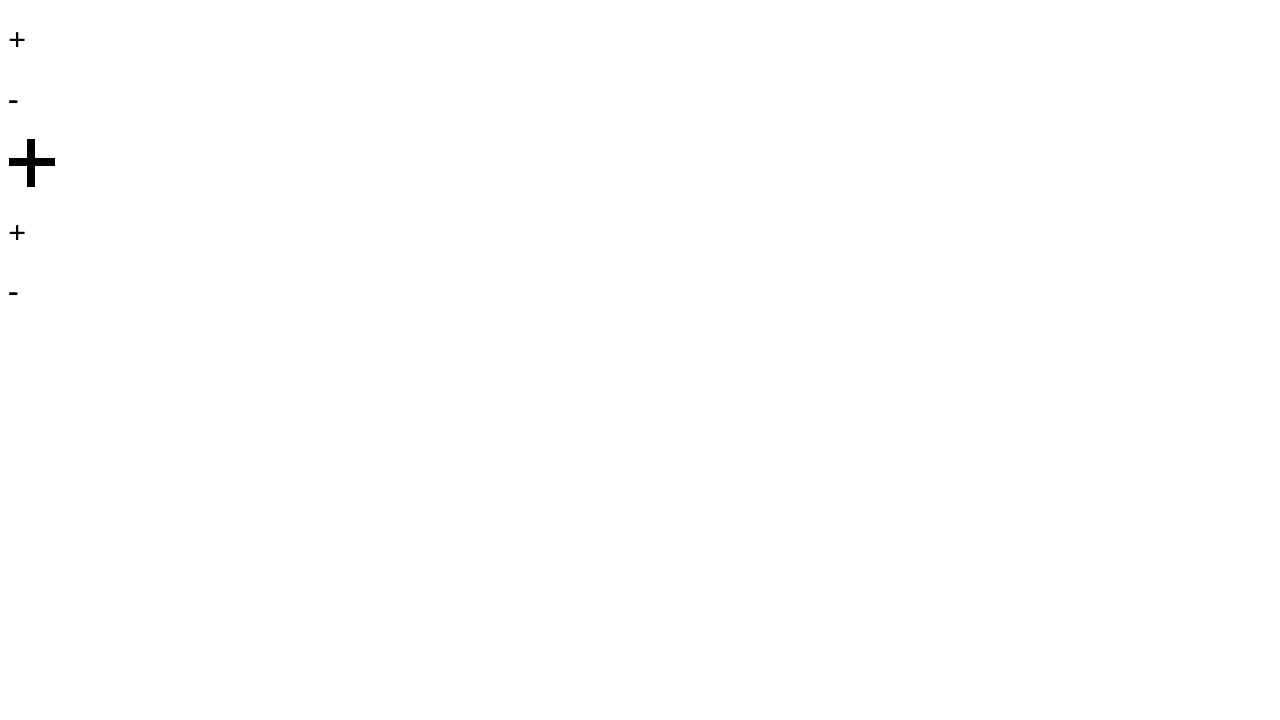
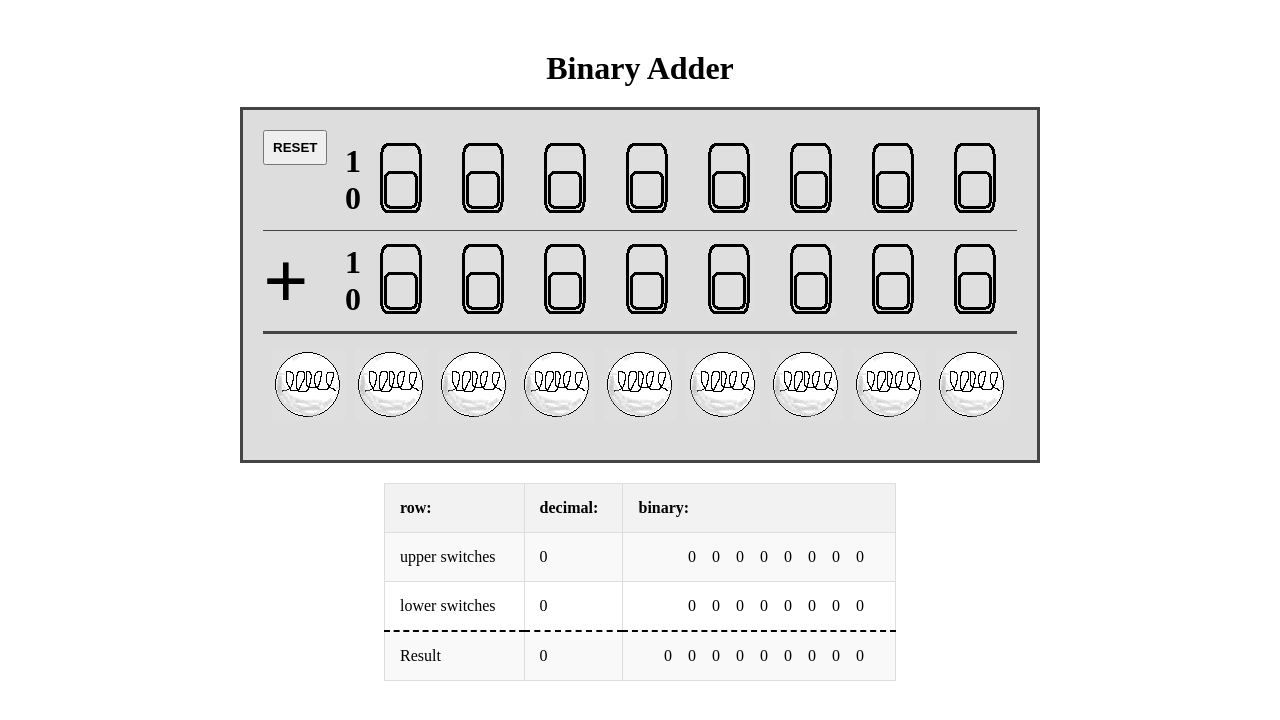
Before and after one commit to oldrickw1/adder, a plain HTML site: page adder.html in a window 1280 px wide. Drawn offline with Linux system fonts and the light colour scheme.

Commit message:
mvp is made

```diff
--- a/adder.html
+++ b/adder.html
@@ -5,31 +5,142 @@
     <meta charset="UTF-8">
     <meta name="viewport" content="width=device-width, initial-scale=1.0">
     <title>Adding with Logic Gates</title>
+    <script src="adder.js" defer></script>
 </head>
 <body>
-    <div class="adder flex">
-        <div class="panel flex">
-            <div class="labels">
+    <h1 id="title">Binary Adder</h1>
+    <div class="adder">
+        <!-- Labels And Switches -->
+        <div class="adder-panel flex flex-col">
 
-            </div>
-            <div class="switches">
-                <div class="plus-minus">
-                    <h1>+</h1>
-                    <h1>-</h1>
+            <!-- Upper Switches -->
+            <div class="upper-switches flex flex-space-between">
+                <div>
+                    <button id="reset">RESET</button>
+                </div>
+                <div class="switches flex flex-row">
+                    <div class="plus-minus flex flex-col">
+                        <h1>1</h1>
+                        <h1>0</h1>
+                    </div>
+                    <div class="switch">
+                        <img src="images/switch_on.png">
+                    </div>
+                    <div class="switch">
+                        <img src="images/switch_off.png">
+                    </div>
+                    <div class="switch">
+                        <img src="images/switch_on.png">
+                    </div>
+                    <div class="switch">
+                        <img src="images/switch_off.png">
+                    </div>
+                    <div class="switch">
+                        <img src="images/switch_off.png">
+                    </div>
+                    <div class="switch">
+                        <img src="images/switch_on.png">
+                    </div>
+                    <div class="switch">
+                        <img src="images/switch_off.png">
+                    </div>
+                    <div class="switch">
+                        <img src="images/switch_off.png">
+                    </div>
                 </div>
             </div>
-            <div class="labels flex flex-row">
-                <img src="images/plus.png" alt="">
-                <div class="plus-minus">
+
+            <!-- Bottom Switches -->
+            <div class="lower-switches flex flex-space-between">
+                <div class="label">
                     <h1>+</h1>
-                    <h1>-</h1>
+                </div>
+                <div class="switches flex flex-row">
+                    <div class="plus-minus flex flex-col">
+                        <h1>1</h1>
+                        <h1>0</h1>
+                    </div>
+                    <div class="switch">
+                        <img src="images/switch_on.png">
+                    </div>
+                    <div class="switch">
+                        <img src="images/switch_off.png">
+                    </div>
+                    <div class="switch">
+                        <img src="images/switch_off.png">
+                    </div>
+                    <div class="switch">
+                        <img src="images/switch_off.png">
+                    </div>
+                    <div class="switch">
+                        <img src="images/switch_off.png">
+                    </div>
+                    <div class="switch">
+                        <img src="images/switch_off.png">
+                    </div>
+                    <div class="switch">
+                        <img src="images/switch_off.png">
+                    </div>
+                    <div class="switch">
+                        <img src="images/switch_off.png">
+                    </div>
                 </div>
             </div>
-            <div class="switches">
-
+        </div>
+        <!-- Light Bulbs -->
+        <div class="lightbulbs flex flex-row">
+            <div class="bulb">
+                <img src="images/bulb_off.png">
             </div>
-
+            <div class="bulb">
+                <img src="images/bulb_off.png">
+            </div>
+            <div class="bulb">
+                <img src="images/bulb_off.png">
+            </div>
+            <div class="bulb">
+                <img src="images/bulb_off.png">
+            </div>
+            <div class="bulb">
+                <img src="images/bulb_off.png">
+            </div>
+            <div class="bulb">
+                <img src="images/bulb_off.png">
+            </div>
+            <div class="bulb">
+                <img src="images/bulb_off.png">
+            </div>
+            <div class="bulb">
+                <img src="images/bulb_off.png">
+            </div>
+            <div class="bulb">
+                <img src="images/bulb_off.png">
+            </div>
         </div>
+    </div>
+    <div class="result_first_switches flex">
+        <table>
+            <tr>
+                <th>row: </th>
+                <th>decimal:</th>
+                <th>binary:</th>
+            </tr>
+            <tr>
+                <td>upper switches</td>
+                <td id="val_upper_switches_decimal">16</td>
+                <td id="val_upper_switches_binary">00010000</td>
+            </tr>
+            <tr>
+                <td>lower switches</td>
+                <td id="val_lower_switches_decimal">8</td>
+                <td id="val_lower_switches_binary">00000100</td>
+            </tr>
+            <tr id="result">
+                <td>Result</td>
+                <td id="res_decimal">24</td>
+                <td id="res_binary">00011000</td>
+            </tr>
+        </table>
     </div>
 </body>
 </html>
--- a/adder.js
+++ b/adder.js
@@ -0,0 +1,69 @@
+const switchIsOn = (s) =>  s.src.endsWith("images/switch_on.png");
+const switches = Array.from(document.querySelectorAll(".switch img"));
+const upperSwitchesValDisplayDec = document.querySelector("#val_upper_switches_decimal");
+const lowerSwitchesValDisplayDec = document.querySelector("#val_lower_switches_decimal");
+const upperSwitchesValDisplayBin = document.querySelector("#val_upper_switches_binary");
+const lowerSwitchesValDisplayBin = document.querySelector("#val_lower_switches_binary");
+const resValDisplayDec = document.querySelector("#res_decimal");
+const resValDisplayBin = document.querySelector("#res_binary");
+const resetBtn = document.querySelector("#reset");
+
+
+resetBtn.addEventListener("click", () => {
+    resetSwitches();
+    updateBulbs();
+})
+
+switches.forEach(s => {
+    s.addEventListener('click', () => {
+        flickSwitch(s);
+        updateSwitchValues(evaluateSwitches(switches.slice(0,8)), evaluateSwitches(switches.slice(8)));
+        updateBulbs();
+    })
+})
+
+const updateBulbs = () => resValDisplayBin.textContent.split('').forEach((val, index) => flickBulb(index, val ===  '1'));
+
+
+const updateSwitchValues = (valUpperSwitches, valLowerSwitches) => {
+    upperSwitchesValDisplayDec.textContent = valUpperSwitches;
+    lowerSwitchesValDisplayDec.textContent = valLowerSwitches;
+    resValDisplayDec.textContent = valUpperSwitches + valLowerSwitches;
+    upperSwitchesValDisplayBin.textContent = valUpperSwitches.toString(2).padStart(8, '0');
+    lowerSwitchesValDisplayBin.textContent = valLowerSwitches.toString(2).padStart(8, '0');
+    resValDisplayBin.textContent = (valUpperSwitches + valLowerSwitches).toString(2).padStart(9, '0');
+}
+
+const flickSwitch = (s) => {
+    playAudio();
+    s.src = switchIsOn(s) ? "images/switch_off.png" : "images/switch_on.png";
+};
+
+const playAudio = () => new Audio('audio/click.mp3').play();
+
+
+
+const resetSwitches = () => {
+    switches.forEach(s => {
+        s.src = "images/switch_off.png";
+        updateSwitchValues(0,0);
+    })
+}
+
+
+/**
+ * Evaluates an array of switches from a binary to decimal value;
+ * @param {Array} An array of switches.
+ * @returns {number} The decimal representation of the switches.
+ */
+const evaluateSwitches = (switches) => {
+    const actualVal =  switches.reduce((acc, s, i) =>  acc + (switchIsOn(s) ? Math.pow(2, switches.length - i - 1) : 0), 0);
+    return actualVal;
+};
+
+
+// Bulb control
+const bulbs = Array.from(document.querySelectorAll(".bulb img"));
+const flickBulb = (i, on) => bulbs[i].src = on ? '/images/bulb_on.png' : '/images/bulb_off.png';
+
+resetSwitches();
--- a/css/style.css
+++ b/css/style.css
@@ -0,0 +1,136 @@
+/* Reset */
+* {
+    box-sizing: border-box;
+    padding: 0;
+    margin: 0;
+}
+
+/* Adder */
+.adder {
+    margin: 20px auto;
+    padding: 20px;
+    width: 800px;
+    background-color: #ddd;
+    border: solid #444 3px;
+}
+
+/* Panel */
+.adder-panel {
+    border-bottom: #444 3px solid;
+}
+
+.switches {
+    align-items: center;
+    height: 100px;
+
+}
+
+.upper-switches {
+    border-bottom: #444 1px solid;
+}
+.switch {
+    margin: 0 18px;
+    cursor: pointer;
+}
+
+.switch:hover {
+    transform: scale(0.98);
+}
+
+.label {
+    align-self: center;
+}
+
+.label h1 {
+    font-size: 80px;
+}
+
+.plus-minus {
+    height: 100%;
+}
+
+
+/* Lightbulbs */
+.lightbulbs .bulb {
+    margin: 15px 5px;
+}
+
+/* Utilities */
+.flex {
+    display: flex;
+    justify-content: center;
+}
+
+.flex-row {
+    flex-direction: row;
+}
+
+.flex-col {
+    flex-direction: column;
+}
+
+.flex-end {
+    justify-content: end;
+}
+
+.flex-space-between {
+    justify-content: space-between;
+}
+
+/* temp */
+.result_first_switches {
+}
+
+
+/* Table  */
+
+table {
+    width: 40%;
+    border-collapse: collapse;
+}
+
+table, th, td {
+    border: 1px solid #ddd;
+}
+
+th, td {
+    padding: 15px;
+    text-align: left;
+}
+
+th {
+    background-color: #f2f2f2;
+}
+
+tr:nth-child(even) {
+    background-color: #f9f9f9;
+}
+
+tr:hover {
+    background-color: #f1f1f1;
+}
+
+#result {
+    border-top: 2px dashed black;
+}
+
+td:nth-child(3) {
+    text-align: end;
+    letter-spacing: 1rem;
+}
+
+
+#reset {
+    padding: 8px;
+    font-weight: bold;
+}
+
+
+#reset:active {
+    transform: scaleY(.98);
+}
+
+#title {
+    text-align: center;
+    margin-top: 50px;
+}
```
Also changed, not shown: images/bulb_off.png (added), images/bulb_on.png (added), images/plus.png (deleted), images/switch_off.png (added), images/switch_on.png (added), readme.txt (added), 1 other file.
